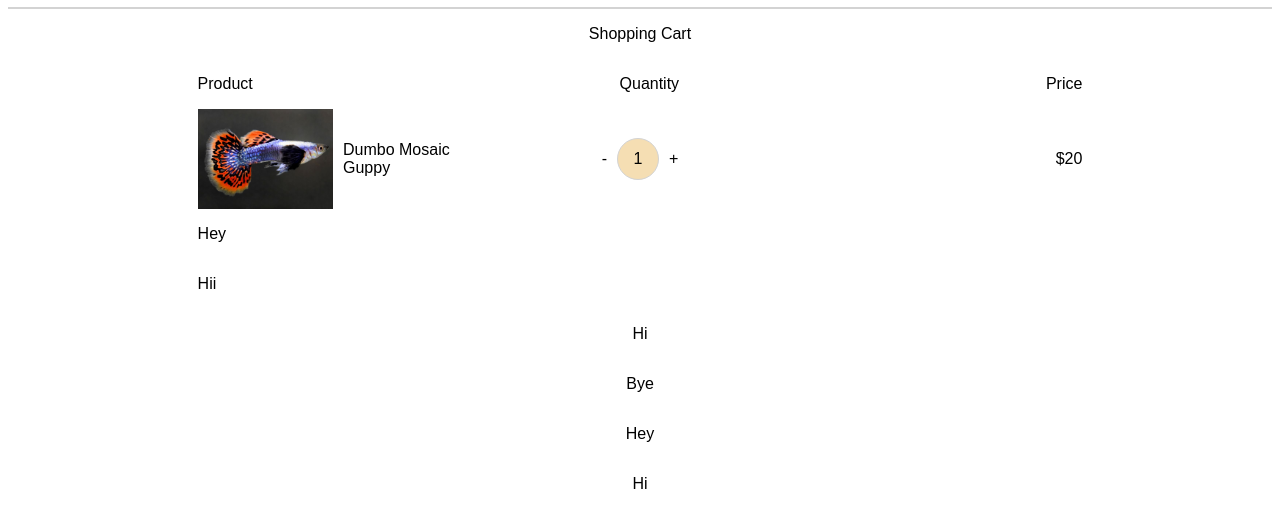
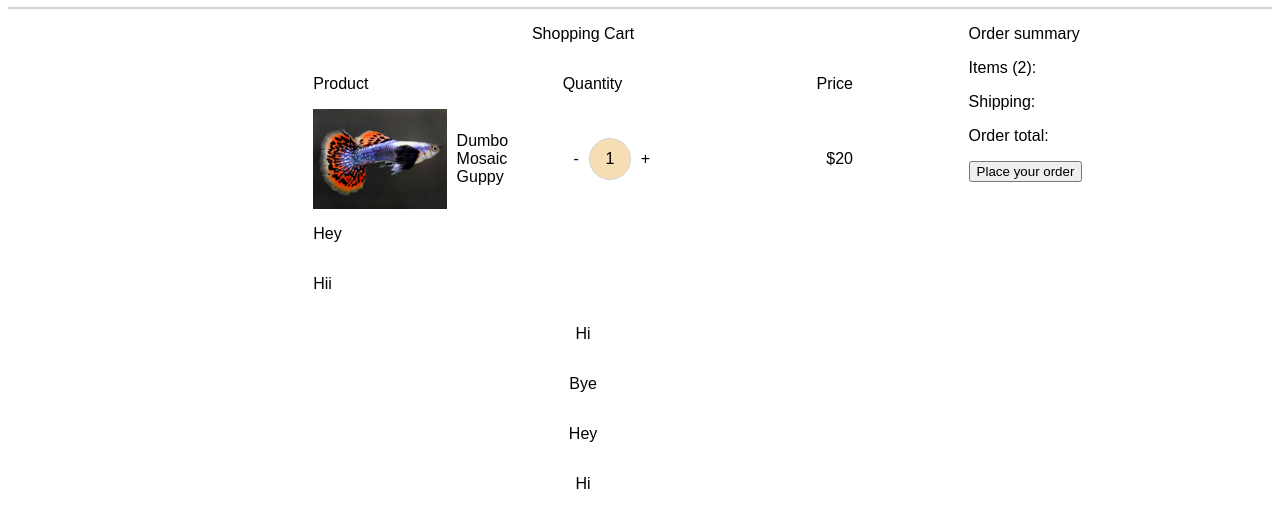
Before and after one commit to 0randa/guppy-site, a plain HTML site: page cart.html in a window 1280 px wide. Shown: the part 181-708 px from the top of the page. Drawn offline with Linux system fonts and the light colour scheme.

Commit message:
added a order summary section

```diff
--- a/cart.html
+++ b/cart.html
@@ -14,6 +14,7 @@
             </div>
 
             <div class="cart-rest-of-website">
+                <div class="cart-and-summary">
                     <div class="checkout-cart">
                         <p>Shopping Cart</p>
 
@@ -52,6 +53,16 @@
                             <p>Hi</p>
                         </div>
                     </div>
+
+                    <div class="order-summary">
+                        <p>Order summary</p>
+                        <p>Items (2):</p>
+                        <p>Shipping:</p>
+                        <p>Order total:</p>
+
+                        <button>Place your order</button>
+                    </div>
+                </div>
             </div>
         </div>
 
--- a/styles/cart_page.css
+++ b/styles/cart_page.css
@@ -1,6 +1,15 @@
 .cart-rest-of-website {
     display: flex;
     flex-direction: column;
+    justify-content: center;
+    align-items: center;
+}
+
+.cart-and-summary {
+    display: flex;
+    flex-direction: row;
+    justify-content: space-between;
+    width: 70%;
 }
 
 .checkout-cart {
@@ -8,6 +17,7 @@
     flex-direction: column;
     justify-content: center;
     align-items: center;
+    flex: 1.5;
 }
 
 .shopping-cart-grid {
```
Lines whose indentation alone changed are shown as unchanged.
